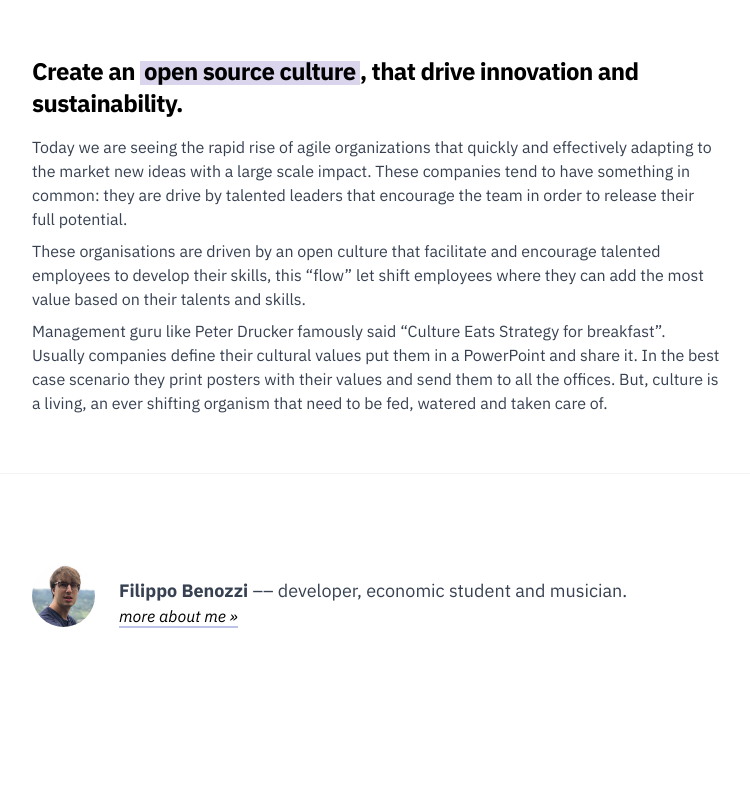
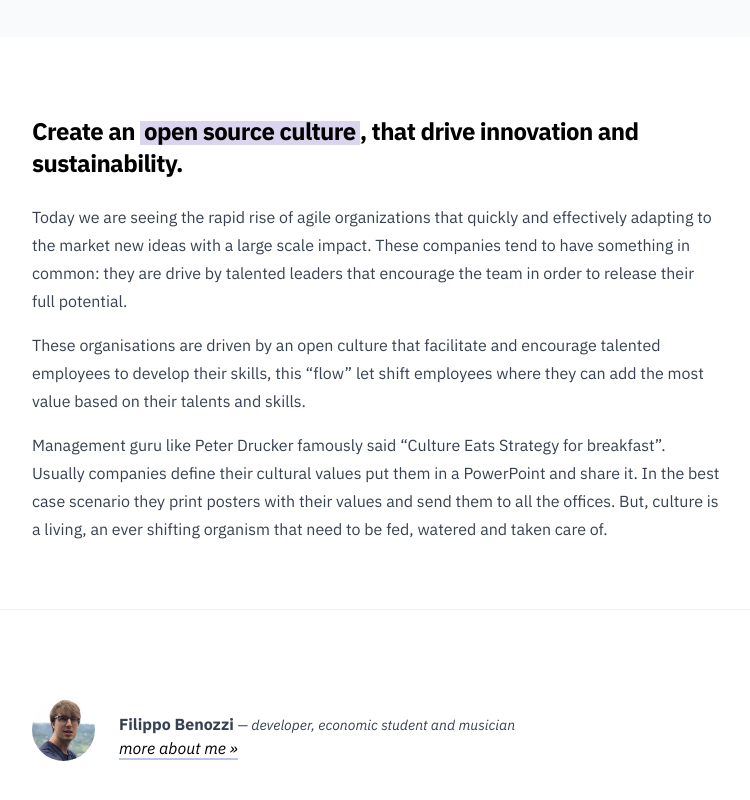
Before and after one commit to filippobenozzi/openorganization, a Next.js app: page / in a window 1280 px wide. Shown: the part 766-1566 px from the top of the page, without its empty margins (264-1014 px from the left). Before the commit the page ends 1508 px from the top, so only its background shows below. Built offline with nearby package versions, Linux system fonts and the light colour scheme; no server answers.

Commit message:
update font

```diff
--- a/pages/_document.tsx
+++ b/pages/_document.tsx
@@ -4,6 +4,20 @@ export default function Document() {
   return (
     <Html lang="en" className="antialiased">
       <Head>
+        <link
+          rel="preload"
+          href="/fonts/ibm-plex-sans-var.woff2"
+          as="font"
+          type="font/woff2"
+          crossOrigin="anonymous"
+        />
+        <link
+          rel="preload"
+          href="/fonts/ibm-plex-sans-var-italic.woff2"
+          as="font"
+          type="font/woff2"
+          crossOrigin="anonymous"
+        />
         <meta content="#f8fafc" name="theme-color" />
         <meta content="#ffffff" name="msapplication-TileColor" />
         <meta
--- a/pages/index.tsx
+++ b/pages/index.tsx
@@ -86,7 +86,7 @@ export default function Index() {
         </nav>
         <section className="max-w-lg p-8 mx-auto pb-8 md:pb-20">
           <h1 className="mb-4 text-4xl md:text-5xl font-bold tracking-tight !leading-[1.25]">
-            We fund research and development aiming to build open models for <span className="inline bg-[#dad4ec]">decentralize sustainable organizations</span>
+            We fund research and development aiming to build open models and principles for <span className="inline bg-[#dad4ec]">decentralize sustainable organizations</span>
           </h1>
           <p className="text-gray-700 max-w-md text-lg pt-6 mb-4 italic">
             Not finance. Not strategy. Not technology.<br />It is the teamwork that remains the ultimate competitive advantage, both because it is so powerful and so rare.
@@ -97,16 +97,16 @@ export default function Index() {
       </header>
       <main>
         <section className="m-auto max-w-lg mt-8 px-8 md:px-14 py-4 md:py-12">
-          <h2 className="mb-4 text-xl md:text-2xl font-bold tracking-tight">
+          <h2 className="mb-6 text-xl md:text-2xl font-bold tracking-tight">
             Create an <span className="inline px-1 bg-[#dad4ec]">open source culture</span>, that drive innovation and sustainability.
           </h2>
-          <p className="text-gray-700 mb-2">
+          <p className="text-gray-700 mb-4 line leading-7">
           Today we are seeing the rapid rise of agile organizations that quickly and effectively adapting to the market new ideas with a large scale impact. These companies tend to have something in common: they are drive by talented leaders that encourage the team in order to release their full potential.
           </p>
-          <p className="text-gray-700 mb-2">
+          <p className="text-gray-700 mb-4 leading-7">
             These organisations are driven by an open culture that facilitate and encourage talented employees to develop their skills, this “flow” let shift employees where they can add the most value based on their talents and skills.
           </p>
-          <p className="text-gray-700 mb-2">
+          <p className="text-gray-700 mb-4 leading-7">
             Management guru like Peter Drucker famously said “Culture Eats Strategy for breakfast”. Usually companies define their cultural values put them in a PowerPoint and share it. In the best case scenario they print posters with their values and send them to all the offices. But, culture is a living, an ever shifting organism that need to be fed, watered and taken care of.
           </p>
         </section>
@@ -124,8 +124,8 @@ export default function Index() {
               />
             </div>
             <div className="w-full">
-              <p className="text-gray-700 mt-4 text-sm md:text-lg">
-                <strong>Filippo Benozzi</strong> –– developer, economic student and musician.
+              <p className="text-gray-700 mt-4">
+                <strong>Filippo Benozzi</strong> <span className='text-sm italic'>— developer, economic student and musician</span>
               </p>
               <a
                 href="https://filippo.im"
```
